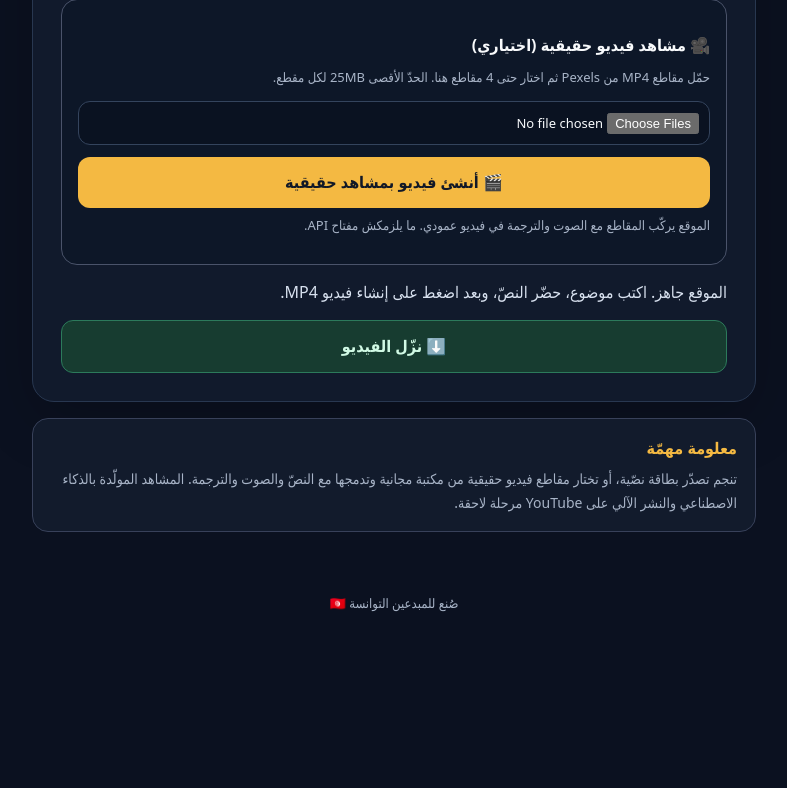
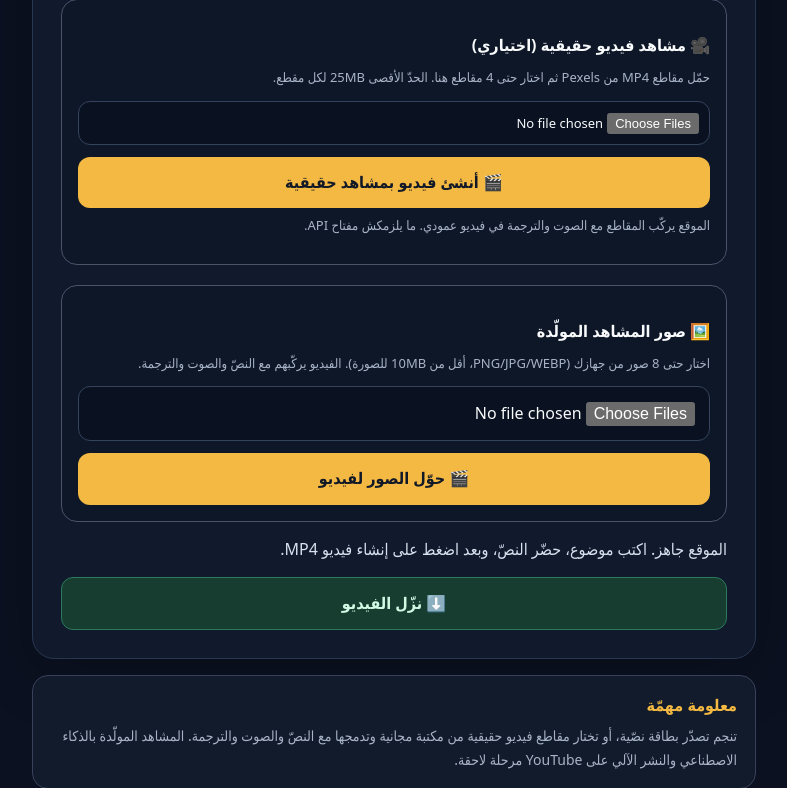
Before and after one commit to houbisaad2-stack/tounsi-ai-studio, a Flask app: page / in a window 1280 px wide. Shown: the part 1116-1904 px from the top of the page, without its empty margins (246-1033 px from the left). Before the commit the page ends 1728 px from the top, so only its background shows below. Run offline with Flask 3, Linux system fonts and the light colour scheme.

Commit message:
Add image-to-video controls to studio

```diff
--- a/templates/index.html
+++ b/templates/index.html
@@ -4,7 +4,7 @@
 <meta charset="utf-8"><meta name="viewport" content="width=device-width, initial-scale=1">
 <meta name="theme-color" content="#101827">
 <title>Tounsi AI Studio</title>
-<link rel="stylesheet" href="/static/style.css?v=20261023-stock">
+<link rel="stylesheet" href="/static/style.css?v=20261023-images">
 </head>
 <body>
 <header class="top"><div class="brand"><span class="logo">✦</span><div><strong>Tounsi AI Studio</strong><small>من الفكرة للفيديو</small></div></div><span class="pill">نسخة تجريبية</span></header>
@@ -25,6 +25,12 @@
 <input id="stockClips" type="file" accept="video/mp4,video/quicktime,video/webm,.m4v" multiple>
 <button type="button" class="primary stock-button" id="renderStock">🎬 أنشئ فيديو بمشاهد حقيقية</button>
 <p class="stock-help">الموقع يركّب المقاطع مع الصوت والترجمة في فيديو عمودي. ما يلزمكش مفتاح API.</p>
+</div>
+<div class="stock-box">
+<label for="sceneImages">🖼️ صور المشاهد المولّدة</label>
+<p class="stock-help">اختار حتى 8 صور من جهازك (PNG/JPG/WEBP، أقل من 10MB للصورة). الفيديو يركّبهم مع النصّ والصوت والترجمة.</p>
+<input id="sceneImages" type="file" accept="image/png,image/jpeg,image/webp" multiple>
+<button type="button" class="primary stock-button" id="renderImages">🎬 حوّل الصور لفيديو</button>
 </div>
 <div id="status" class="status" aria-live="polite">الموقع جاهز. اكتب موضوع، حضّر النصّ، وبعد اضغط على إنشاء فيديو MP4.</div>
 <a id="download" class="download" hidden>⬇️ نزّل الفيديو</a>
@@ -106,6 +112,31 @@
       button.disabled = false; renderButton.disabled = false; button.textContent = oldText;
     }
   });
+  $("renderImages").addEventListener("click", async () => {
+    const files = $("sceneImages").files;
+    if (!files || !files.length) { status.textContent = "اختار صور المشاهد أوّلًا."; return; }
+    if (files.length > 8) { status.textContent = "اختار 8 صور كحدّ أقصى."; return; }
+    if (!$("script").value.trim()) { status.textContent = "حضّر النصّ أوّلًا."; return; }
+    const button = $("renderImages");
+    button.disabled = true; renderButton.disabled = true;
+    status.textContent = "نركّب الصور مع الصوت والترجمة... استنّى وخلي الصفحة محلولة.";
+    $("download").hidden = true; $("previewWrap").hidden = true;
+    try {
+      const form = new FormData();
+      form.append("title", $("title").value);
+      form.append("script", $("script").value);
+      Array.from(files).forEach(file => form.append("images", file, file.name));
+      const response = await fetch("/api/render-images", {method:"POST", body:form});
+      const raw = await response.text(); let result = {};
+      try { result = raw ? JSON.parse(raw) : {}; } catch (_) { throw new Error("ردّ الخادم موش مفهوم (HTTP " + response.status + ")."); }
+      if (!response.ok) throw new Error(result.error || ("فشل الطلب (HTTP " + response.status + ")."));
+      $("download").href = result.download_url; $("download").hidden = false;
+      if (result.preview_url) { $("videoPreview").src = result.preview_url; $("previewWrap").hidden = false; }
+      status.textContent = result.message || "الفيديو جاهز.";
+      $("previewWrap").scrollIntoView({behavior:"smooth", block:"start"});
+    } catch (e) { status.textContent = "تعذّر إنشاء فيديو الصور: " + e.message; }
+    finally { button.disabled = false; renderButton.disabled = false; }
+  });
   $("clear").addEventListener("click", () => {
     $("topic").value = ""; $("title").value = ""; $("script").value = ""; status.textContent = "تمّ المسح. اكتب موضوع جديد.";
     $("download").hidden = true; $("previewWrap").hidden = true; $("videoPreview").removeAttribute("src");
```
